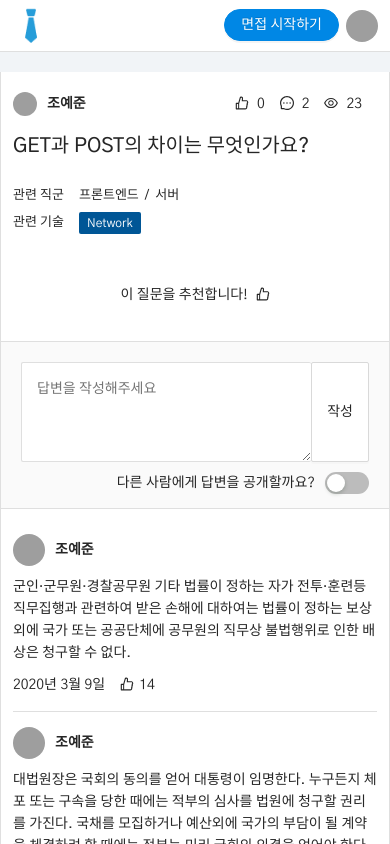
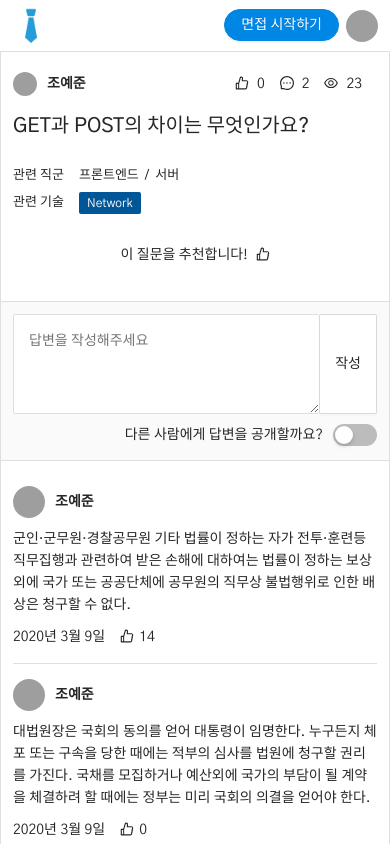
Before and after one commit to togather-view/togather-view-demo, a Next.js app: page /question/10 in a window 390 px wide. Shown: the top 844 px of the page. Built offline with nearby package versions, Linux system fonts and the light colour scheme; grey boxes are pictures that could not be loaded.

Commit message:
design: change question detail responsive

```diff
--- a/src/styles/components/Question.module.scss
+++ b/src/styles/components/Question.module.scss
@@ -87,13 +87,8 @@
 
   padding: 30px;
 
-  @include tablet {
-    margin: 20px 0;
-  }
-
   @include mobile {
     padding: 20px $layout-margin-x-mobile;
-
   }
 
   .header {
--- a/src/styles/pages/QuestionDetail.module.scss
+++ b/src/styles/pages/QuestionDetail.module.scss
@@ -23,6 +23,10 @@
 
   padding: 20px 20px 0 20px;
   background: #FAFAFA;
+
+  @include mobile {
+    padding: $layout-margin-x-mobile $layout-margin-x-mobile 0 $layout-margin-x-mobile;
+  }
 
   .inputArea {
     margin-bottom: 10px;
```
